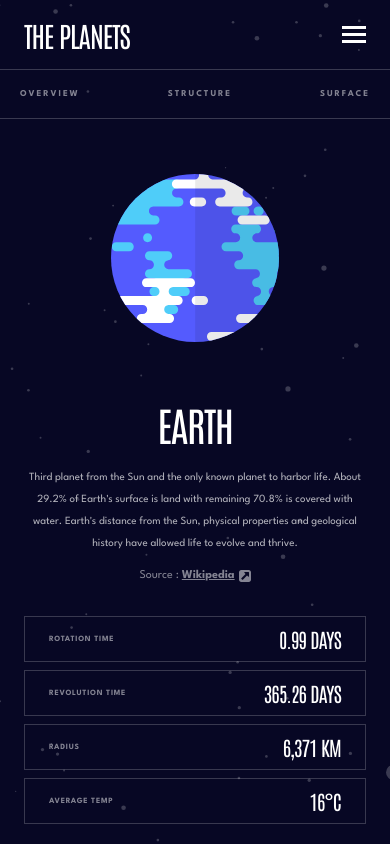
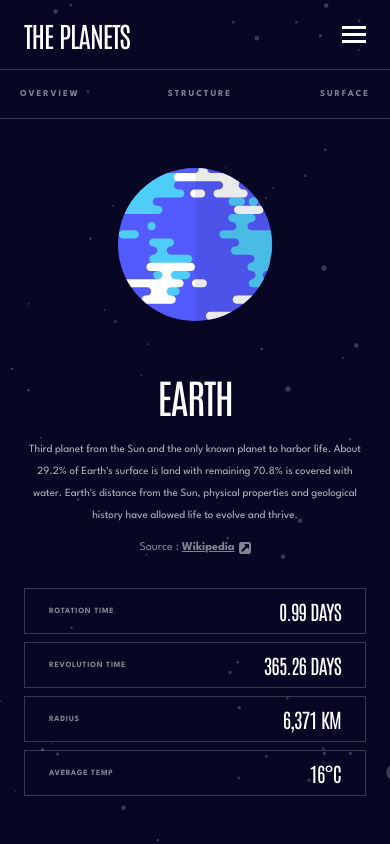
Before and after one commit to Newpoki/frontendmentor-planets, a Next.js app: page /1/1 in a window 390 px wide. Built offline with nearby package versions, Linux system fonts and the light colour scheme.

Commit message:
feat: improve responsiveness of planet image wrapper

```diff
--- a/app/[planetSlug]/[view]/page.tsx
+++ b/app/[planetSlug]/[view]/page.tsx
@@ -6,7 +6,7 @@ import { PlanetViewLinkListItem } from './planet-view-link-list-item'
 export default function Planet() {
     return (
         <article className="flex flex-1 flex-col pb-12">
-            <section className="flex h-[33dvh] items-center justify-center">
+            <section className="flex flex-1 items-center justify-center p-4">
                 <div className="relative aspect-square w-[43%]">
                     <Image
                         src="/assets/planets/planet-earth.svg"
@@ -60,7 +60,7 @@ export default function Planet() {
                     </ul>
                 </div>
 
-                <ul className="flex flex-col gap-2 tablet:grid tablet:grid-cols-4">
+                <ul className="flex flex-col gap-2 tablet:grid tablet:grid-cols-4 tablet:gap-3">
                     <PlanetDataItem label="Rotation time" value="0.99 days" />
                     <PlanetDataItem label="Revolution time" value="365.26 days" />
                     <PlanetDataItem label="Radius" value="6,371 km" />
```
